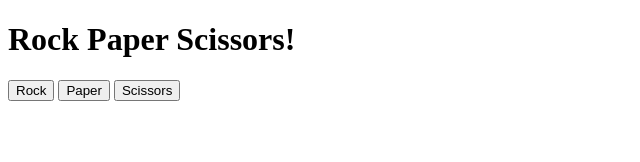
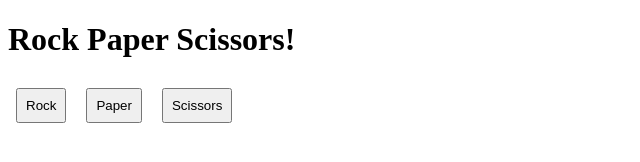
Before and after one commit to Burt8/Rock-Paper-Scissors, a plain HTML site: page index.html in a window 1280 px wide. Shown: the whole page, without its empty margins (0-640 px from the left). Drawn offline with Linux system fonts and the light colour scheme.

Commit message:
Add style tags to index, add style to buttons
Add padding and margin to button types

```diff
--- a/index.html
+++ b/index.html
@@ -11,3 +11,9 @@
     <div class="results"></div>
     <script src="./game.js"></script>
 </body>
+<style>
+    button {
+        padding: 8px;
+        margin: 8px;
+    }
+</style>
```
